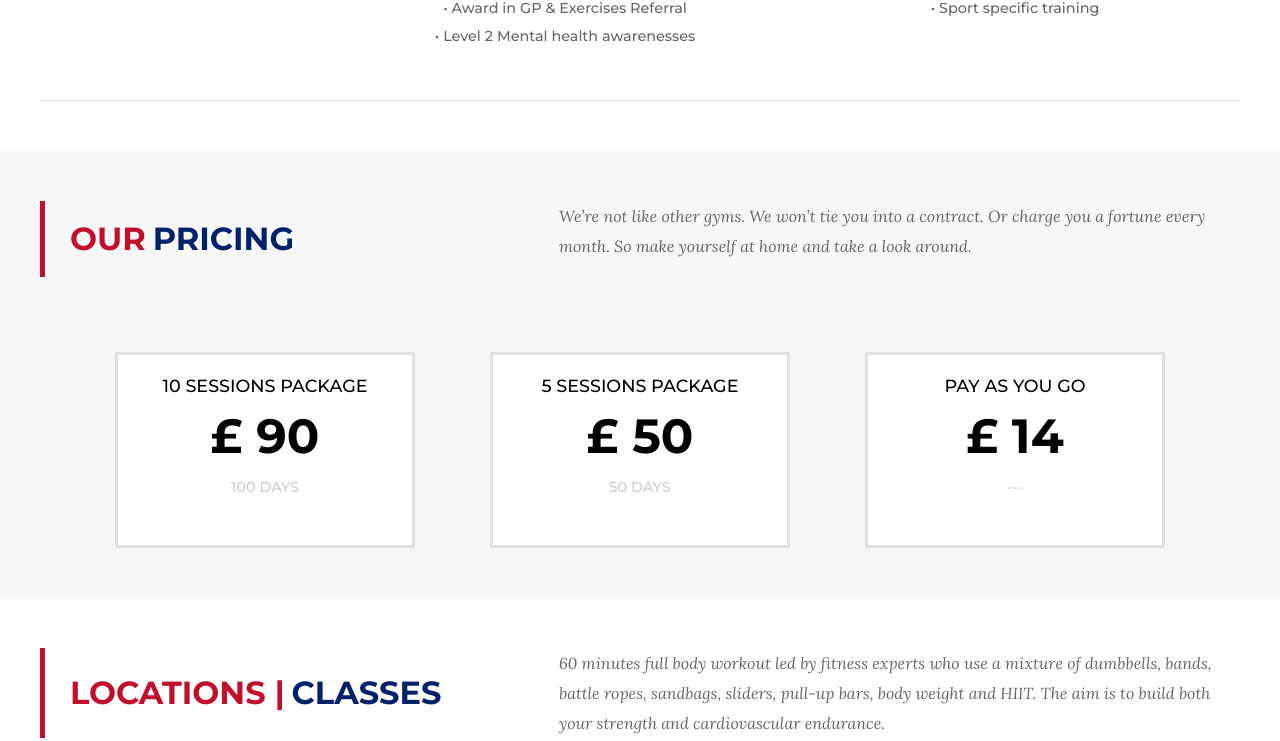
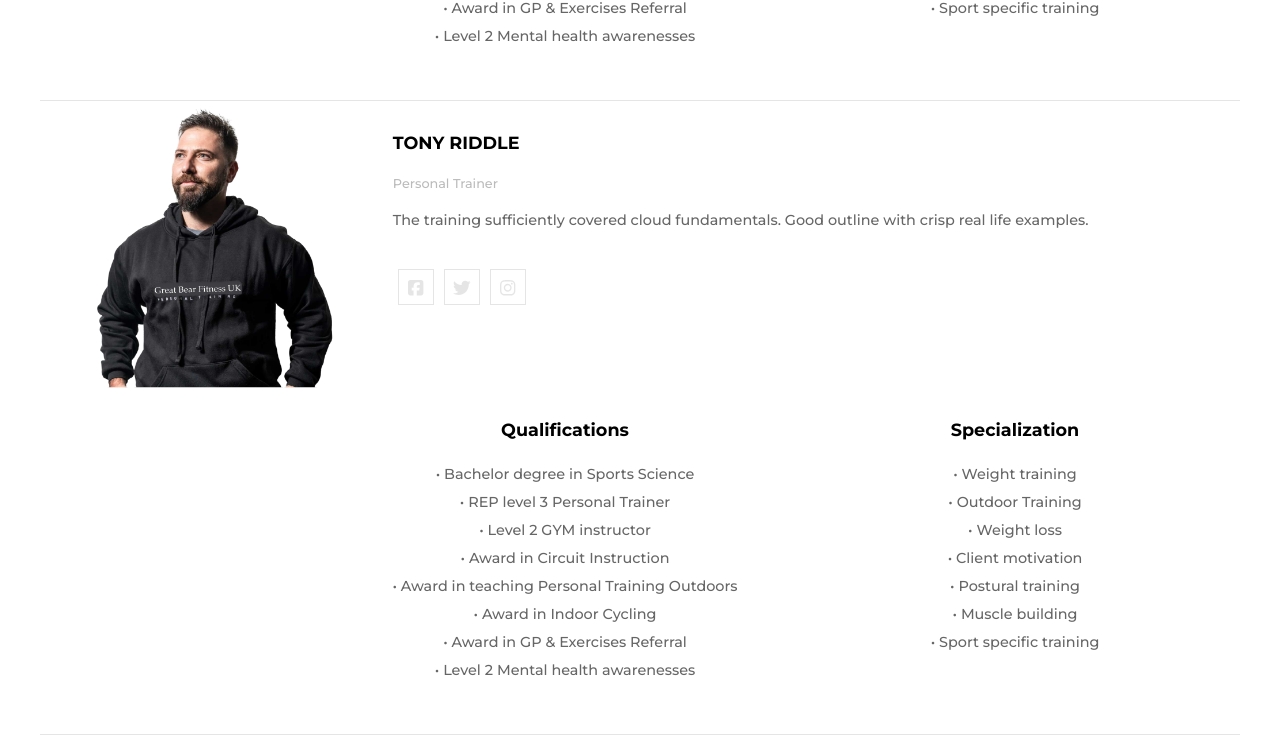
Before and after one commit to ufukcankurt/training-project, a React (Create React App) app: page / in a window 1280 px wide. Shown: the part 5157-5898 px from the top of the page. Built offline with nearby package versions, Linux system fonts and the light colour scheme.

Commit message:
feat(our-trainer): add new trainer infos

```diff
--- a/src/components/ourTrainer/OurTrainer.jsx
+++ b/src/components/ourTrainer/OurTrainer.jsx
@@ -28,42 +28,30 @@ const trainers = [
     twitter: "https://twitter.com/",
     instagram: "https://www.instagram.com/",
   },
-  // {
-  //   name: "Gabriella Morales",
-  //   position: "Personal Trainer",
-  //   description:
-  //     "The training sufficiently covered cloud fundamentals. Good outline with crisp real life examples. The course ...",
-  //   qualifications: ["Bachelor degree in Sports Science", "REP level 3 Personal Trainer", "Level 2 GYM instructor", "Award in Circuit Instruction", "Award in teaching Personal Training Outdoors", "Award in Indoor Cycling", "Award in GP & Exercises Referral", "Level 2 Mental health awarenesses"],
-  //   specialization: ["Weight training", "Outdoor Training", "Weight loss", "Client motivation", "Postural training", "Muscle building", "Sport specific training"],
-  //   image: "./img/trainer-2.png",
-  //   facebook: "https://www.facebook.com/",
-  //   twitter: "https://twitter.com/",
-  //   instagram: "https://www.instagram.com/",
-  // },
-  // {
-  //   name: "Tommy Romero",
-  //   position: "Personal Trainer",
-  //   description:
-  //     "The training sufficiently covered cloud fundamentals. Good outline with crisp real life examples. The course ...",
-  //   qualifications: ["Bachelor degree in Sports Science", "REP level 3 Personal Trainer", "Level 2 GYM instructor", "Award in Circuit Instruction", "Award in teaching Personal Training Outdoors", "Award in Indoor Cycling", "Award in GP & Exercises Referral", "Level 2 Mental health awarenesses"],
-  //   specialization: ["Weight training", "Outdoor Training", "Weight loss", "Client motivation", "Postural training", "Muscle building", "Sport specific training"],
-  //   image: "./img/trainer-3.png",
-  //   facebook: "https://www.facebook.com/",
-  //   twitter: "https://twitter.com/",
-  //   instagram: "https://www.instagram.com/",
-  // },
-  // {
-  //   name: "TONY RIDDLE",
-  //   position: "Personal Trainer",
-  //   description:
-  //     "The training sufficiently covered cloud fundamentals. Good outline with crisp real life examples. The course ...",
-  //   qualifications: ["Bachelor degree in Sports Science", "REP level 3 Personal Trainer", "Level 2 GYM instructor", "Award in Circuit Instruction", "Award in teaching Personal Training Outdoors", "Award in Indoor Cycling", "Award in GP & Exercises Referral", "Level 2 Mental health awarenesses"],
-  //   specialization: ["Weight training", "Outdoor Training", "Weight loss", "Client motivation", "Postural training", "Muscle building", "Sport specific training"],
-  //   image: "./img/okancaylak.png",
-  //   facebook: "https://www.facebook.com/",
-  //   twitter: "https://twitter.com/",
-  //   instagram: "https://www.instagram.com/",
-  // },
+  {
+    name: "TONY RIDDLE",
+    position: "Personal Trainer",
+    description:
+      "The training sufficiently covered cloud fundamentals. Good outline with crisp real life examples.",
+    qualifications: ["Bachelor degree in Sports Science", "REP level 3 Personal Trainer", "Level 2 GYM instructor", "Award in Circuit Instruction", "Award in teaching Personal Training Outdoors", "Award in Indoor Cycling", "Award in GP & Exercises Referral", "Level 2 Mental health awarenesses"],
+    specialization: ["Weight training", "Outdoor Training", "Weight loss", "Client motivation", "Postural training", "Muscle building", "Sport specific training"],
+    image: "./img/okancaylak.png",
+    facebook: "https://www.facebook.com/",
+    twitter: "https://twitter.com/",
+    instagram: "https://www.instagram.com/",
+  },
+  {
+    name: "ANDREA",
+    position: "Personal Trainer",
+    description:
+      "I am Andrea, an experienced and versatile sportsman passionate about helping individuals of all ages and backgrounds achieve their fitness goals. With a sports fitness and coaching degree, I have applied my skills as a swimming coach, personal trainer, boxing coach and weightlifting coach. My experience spans from children to adults, amateurs to competitive athletes, and all those in-between! Alongside my coaching and training services, I am here to provide ongoing support and motivation: a positive and empowering environment drives long-term success. Together, we can build a strong foundation of fitness and overall well-being!",
+    qualifications: ["Degree in Sport Fitness and coaching", "Swimming instructor qualification ", "Swimming coach qualification ", "Football coach qualification"],
+    specialization: ["Weight training", "Boxing", "Swimming", "Muscle building", "Weight loss", "Power lifting"],
+    image: "./img/okancaylak.png",
+    facebook: "https://www.facebook.com/",
+    twitter: "https://twitter.com/",
+    instagram: "https://www.instagram.com/",
+  },
 ];
 
 const OurTrainer = () => {
```
